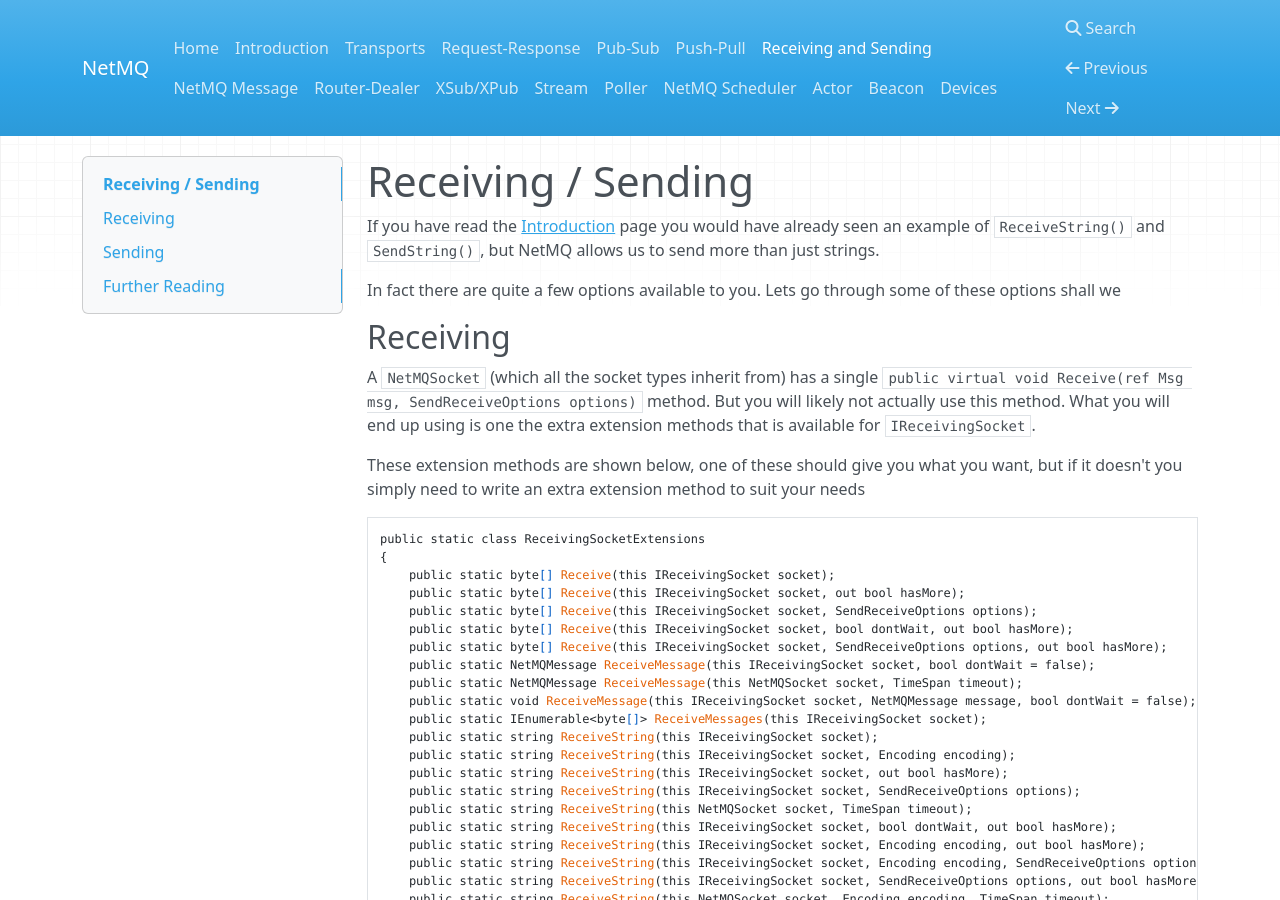
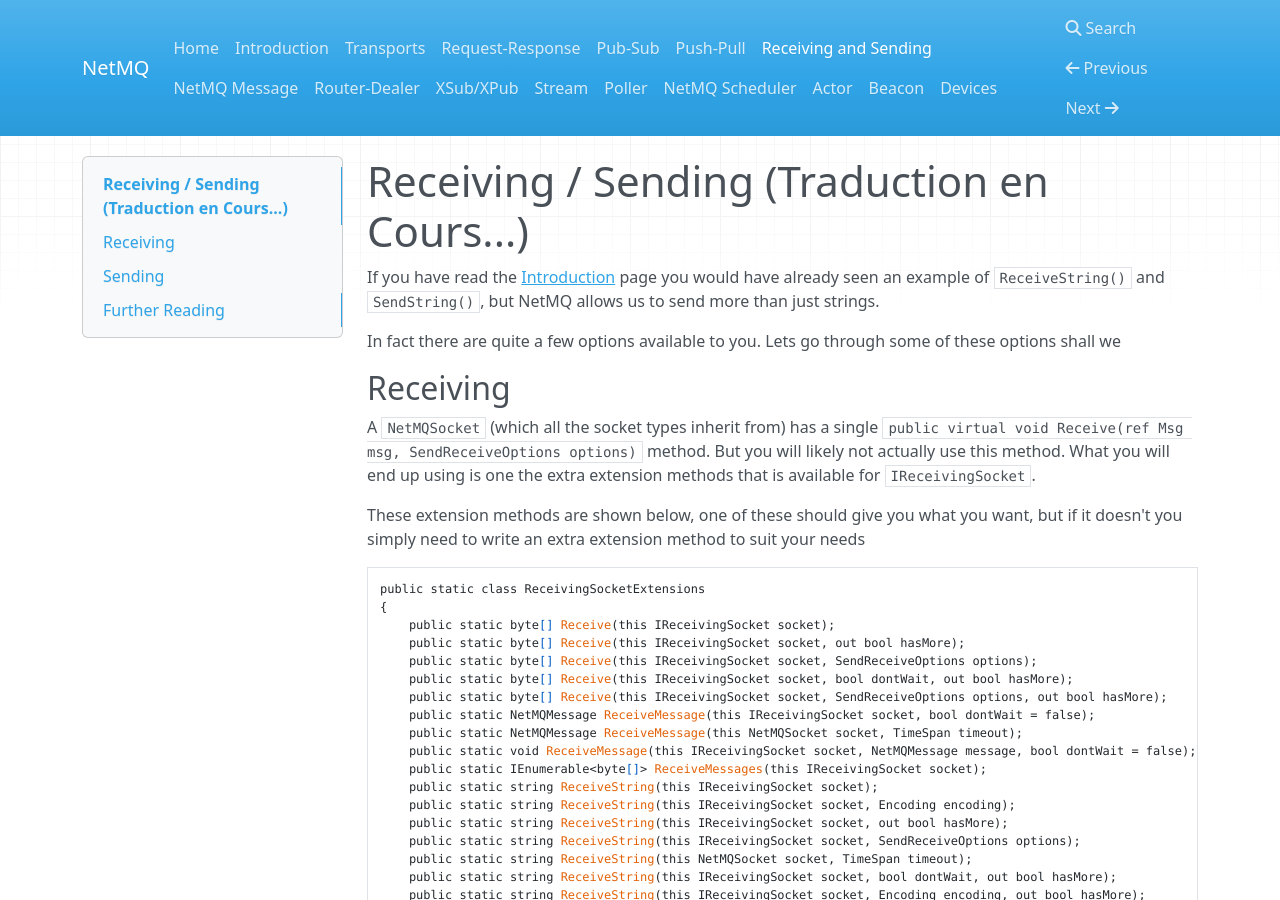
Before and after one commit to NetMQ/Docs-French, an MkDocs documentation site: the page built from docs/receiving-sending.md, in a window 1280 px wide and 900 px high. Built offline with MkDocs 1.6.1, drawn with Linux system fonts in a browser that asks for light colours; nearby versions of some CDN libraries; old or Windows-style settings are respelled for this version of MkDocs.

Commit message:
Update receiving-sending.md

```diff
--- a/docs/receiving-sending.md
+++ b/docs/receiving-sending.md
@@ -1,4 +1,4 @@
-Receiving / Sending
+Receiving / Sending (Traduction en Cours...)
 =====
 
 If you have read the [Introduction](http://netmq.readthedocs.org/en/latest/introduction/) page you would have
```
